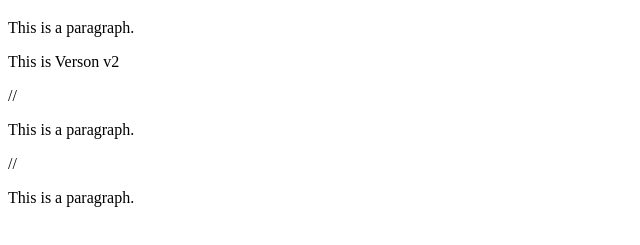
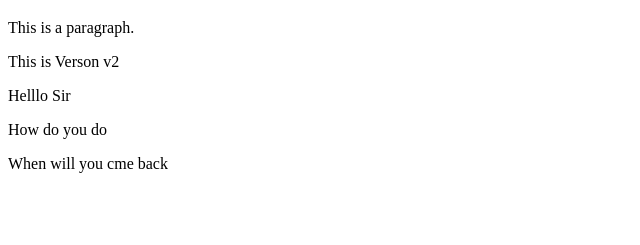
Before and after one commit to Arora1992/Arora_Repo_AA, a plain HTML site: page index.html in a window 1280 px wide. Shown: the part 61-306 px from the top of the page, without its empty margins (0-640 px from the left). Drawn offline with Linux system fonts and the light colour scheme.

Commit message:
This is V3

```diff
--- a/index.html
+++ b/index.html
@@ -11,7 +11,8 @@
 <h1>This is a Heading</h1>
 <p>This is a paragraph.</p>
 <p>This is Verson v2</p>
-//<p>This is a paragraph.</p>
-//<p>This is a paragraph.</p>
+<p>Helllo Sir</p>
+<p>How do you do</p>
+<p>When will you cme back</p>
 </body>
 </html>
```
